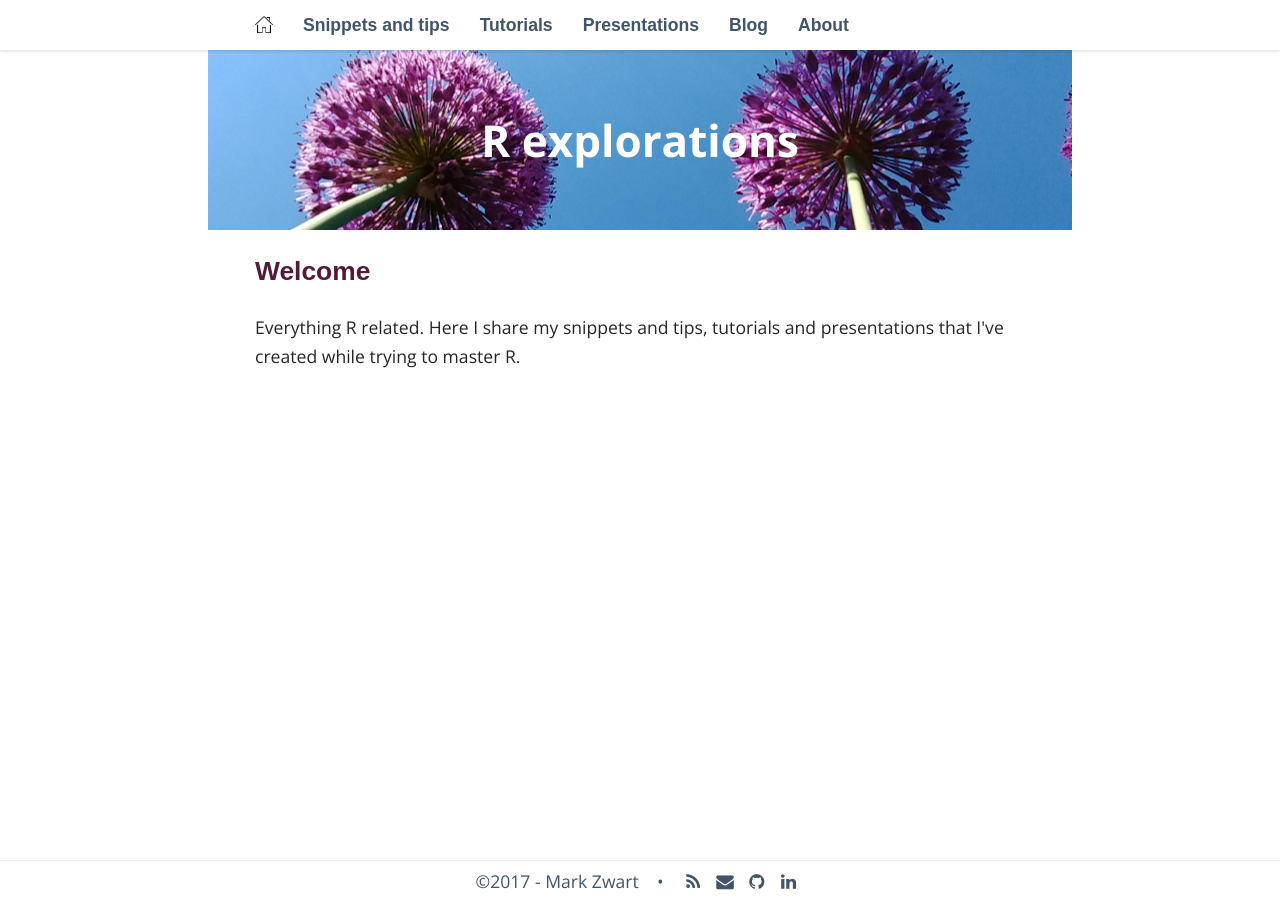
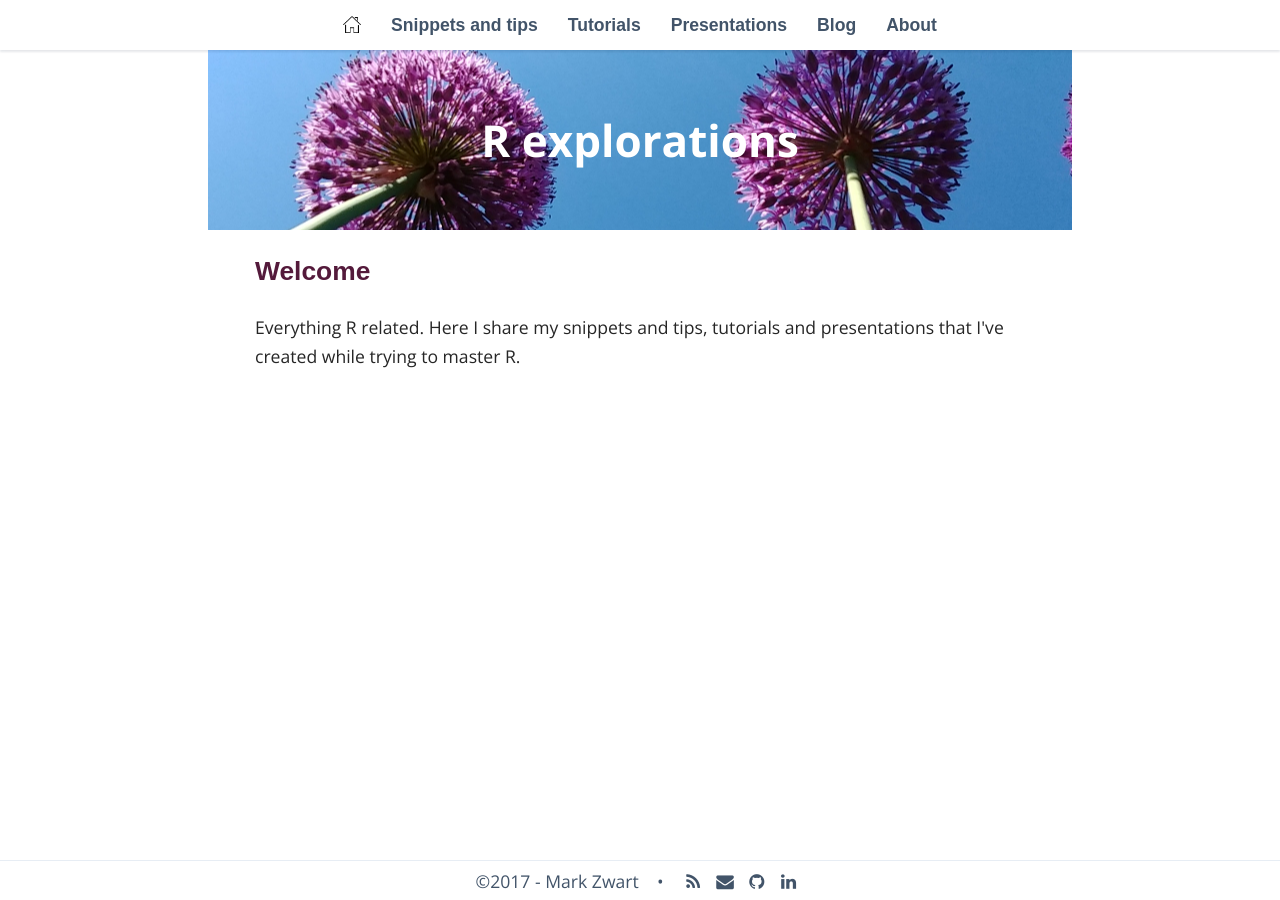
Before and after one commit to mark-me/mark-me.github.io, a Jekyll site: the page built from index.html, in a window 1280 px wide. Built offline with Jekyll 4.4.1, drawn with Linux system fonts in a browser that asks for light colours; nearby versions of some CDN libraries; some web fonts are replaced; comment, search, counter and statistics services are not loaded.

Commit message:
Update _layout.scss

```diff
--- a/_sass/_layout.scss
+++ b/_sass/_layout.scss
@@ -105,6 +105,12 @@ blogtext{
 }
 #left { float:left }
 #right { float:right }
+.container {
+  display: flex;
+}
+.container > div {
+  flex: 1; /*grow*/
+}
 
 /**
  * Navigation bar
```
